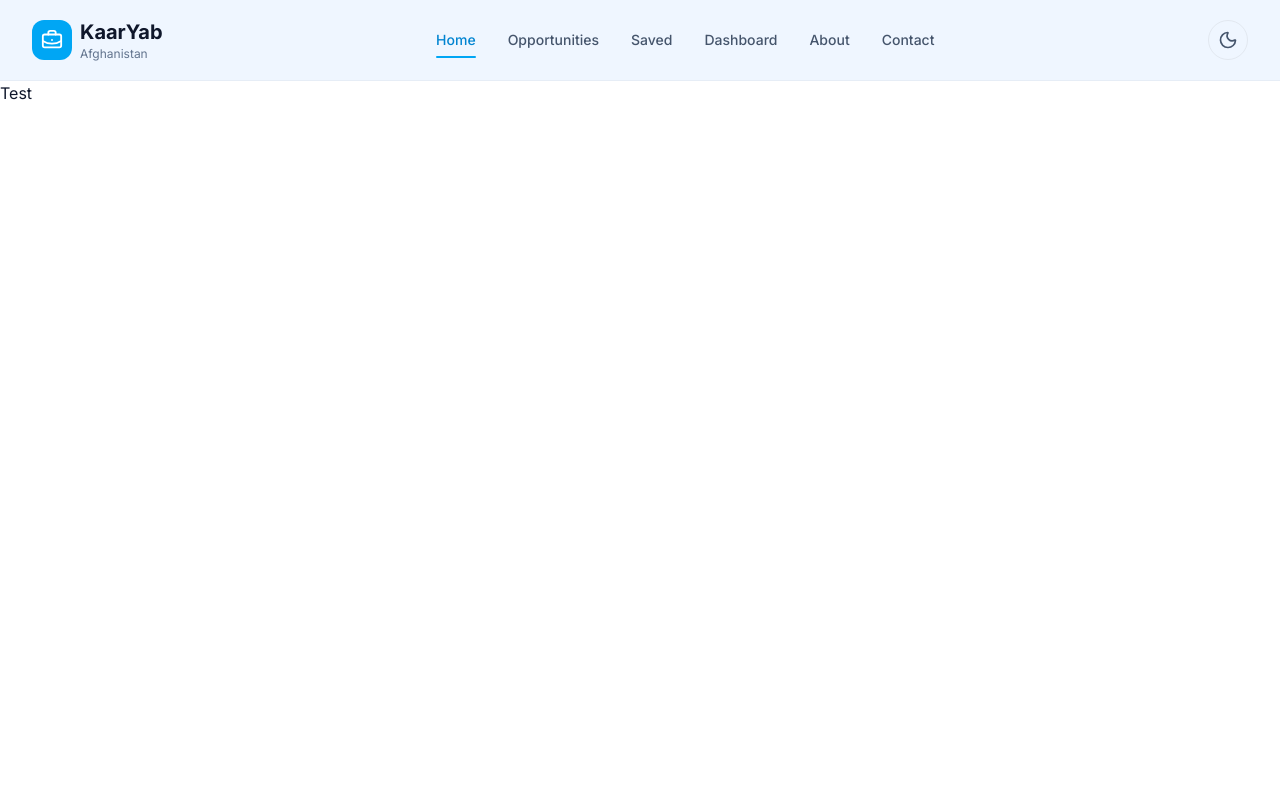
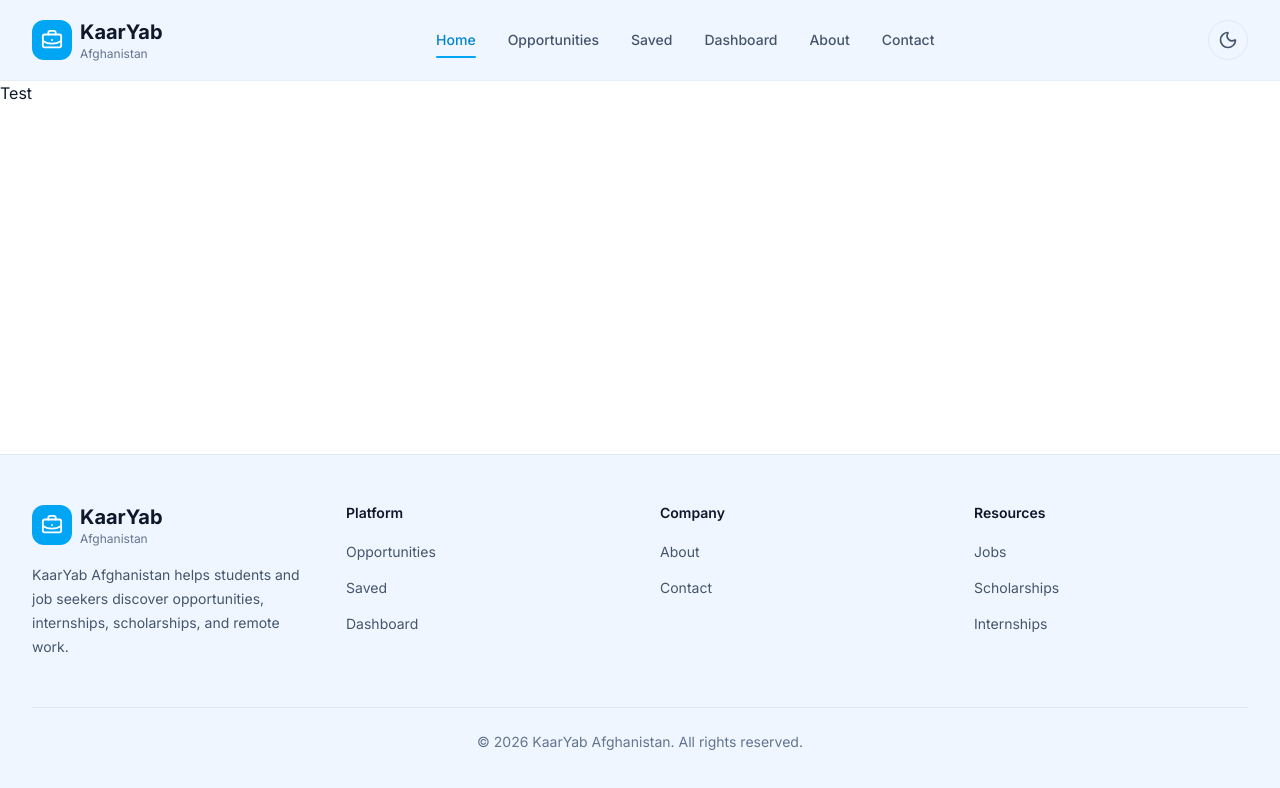
Before and after one commit to fataneh-mow/KaarYab, a Next.js app in the folder kaar-yab/: page / in a window 1280 px wide. Shown: the top 788 px of the page. Built offline with nearby package versions, Linux system fonts and the light colour scheme.

Commit message:
footer created

```diff
--- a/kaar-yab/app/layout.tsx
+++ b/kaar-yab/app/layout.tsx
@@ -7,6 +7,7 @@ import { Toaster } from "react-hot-toast";
 import "react-loading-skeleton/dist/skeleton.css";
 
 import { Header } from "@/components/layout/Header";
+import { Footer } from "@/components/layout/Footer";
 
 const inter = Inter({
   subsets: ["latin"],
@@ -32,7 +33,7 @@ export default function RootLayout({
 }>) {
   return (
     <html lang="en" suppressHydrationWarning>
-      <body className={inter.className}>
+      <body className={`${inter.className} flex min-h-screen flex-col`}>
         <Toaster
           position="top-right"
           reverseOrder={false}
@@ -47,7 +48,10 @@ export default function RootLayout({
           disableTransitionOnChange
         >
           <Header />
-          {children}
+          <main className="flex-1">
+            {children}
+          </main>
+          <Footer />
         </ThemeProvider>
       </body>
     </html>
--- /dev/null
+++ b/kaar-yab/components/layout/Footer/Footer.tsx
@@ -0,0 +1,42 @@
+import { Logo } from "@/components/layout/Header";
+import FooterLinks from "./FooterLinks";
+import { footerSections } from "@/data/footerData";
+
+
+export default function Footer() {
+    return (
+        <footer className="border-t border-slate-200 bg-blue-50 dark:border-slate-800 dark:bg-slate-950">
+            <div className="mx-auto max-w-7xl px-4 py-12 sm:px-6 lg:px-8">
+
+                <div className="grid gap-10 md:grid-cols-4">
+
+                    <div className="space-y-4">
+                        <Logo />
+
+                        <p className="max-w-xs text-sm leading-6 text-slate-600 dark:text-slate-400">
+                            KaarYab Afghanistan helps students and job seekers discover opportunities, internships, scholarships, and remote work.
+                        </p>
+                    </div>
+
+
+                    {footerSections.map((section) => (
+                        <FooterLinks
+                            key={section.title}
+                            title={section.title}
+                            links={section.links}
+                        />
+                    ))}
+
+                </div>
+
+
+                <div className="mt-12 border-t border-slate-200 pt-6 dark:border-slate-800">
+                    <p className="text-center text-sm text-slate-500 dark:text-slate-400">
+                        © {new Date().getFullYear()} KaarYab Afghanistan. All rights reserved.
+                    </p>
+                </div>
+
+            </div>
+        </footer>
+    );
+}
--- /dev/null
+++ b/kaar-yab/components/layout/Footer/FooterLinks.tsx
@@ -0,0 +1,35 @@
+import Link from "next/link";
+
+interface FooterLinksProps {
+    title: string;
+    links: {
+        label: string;
+        href: string;
+    }[];
+}
+
+export default function FooterLinks({
+    title,
+    links,
+}: FooterLinksProps) {
+    return (
+        <div>
+            <h3 className="mb-4 text-sm font-semibold text-slate-900 dark:text-white">
+                {title}
+            </h3>
+
+            <ul className="space-y-3">
+                {links.map((link) => (
+                    <li key={link.href}>
+                        <Link
+                            href={link.href}
+                            className="text-sm text-slate-600 transition hover:text-sky-600 dark:text-slate-400 dark:hover:text-sky-400"
+                        >
+                            {link.label}
+                        </Link>
+                    </li>
+                ))}
+            </ul>
+        </div>
+    );
+}
--- /dev/null
+++ b/kaar-yab/components/layout/Footer/index.ts
@@ -0,0 +1,2 @@
+export { default as Footer } from "./Footer";
+export { default as FooterLinks } from "./FooterLinks";
--- /dev/null
+++ b/kaar-yab/data/footerData.ts
@@ -0,0 +1,49 @@
+export const footerSections = [
+    {
+        title: "Platform",
+        links: [
+            {
+                label: "Opportunities",
+                href: "/opportunities",
+            },
+            {
+                label: "Saved",
+                href: "/saved",
+            },
+            {
+                label: "Dashboard",
+                href: "/dashboard",
+            },
+        ],
+    },
+    {
+        title: "Company",
+        links: [
+            {
+                label: "About",
+                href: "/about",
+            },
+            {
+                label: "Contact",
+                href: "/contact",
+            },
+        ],
+    },
+    {
+        title: "Resources",
+        links: [
+            {
+                label: "Jobs",
+                href: "/opportunities?category=job",
+            },
+            {
+                label: "Scholarships",
+                href: "/opportunities?category=scholarship",
+            },
+            {
+                label: "Internships",
+                href: "/opportunities?category=internship",
+            },
+        ],
+    },
+];
```
